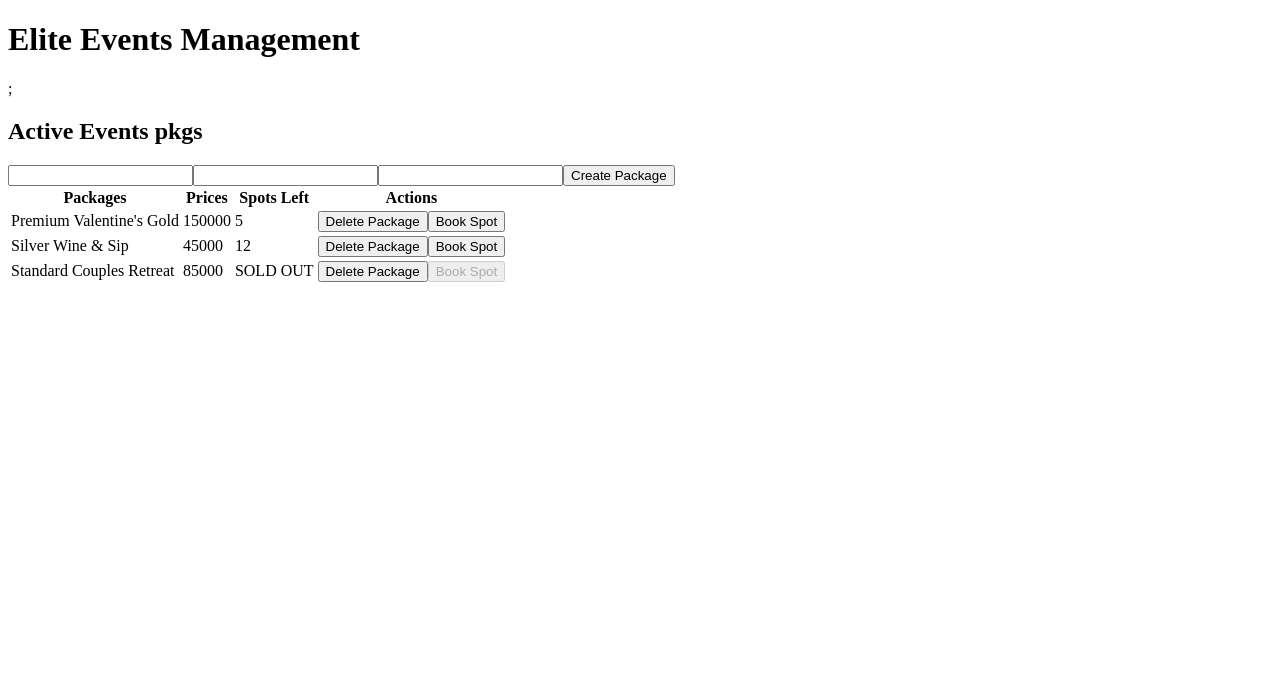
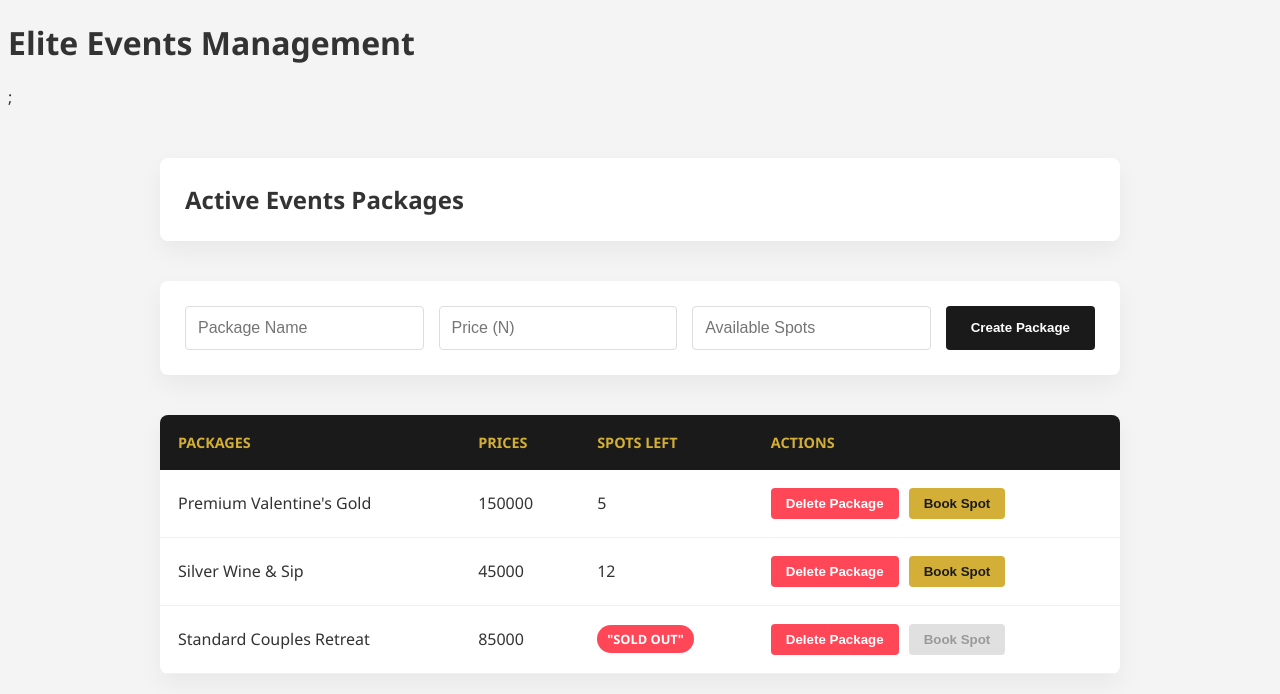
Before and after one commit to Abiy333/Elite-Events-Dashboard, a React (Vite) app: page / in a window 1280 px wide. Shown: the top 694 px of the page. Built offline with nearby package versions, Linux system fonts and the light colour scheme.

Commit message:
style: fix dashboard css

```diff
--- /dev/null
+++ b/src/components/EventDashboard.css
@@ -0,0 +1,145 @@
+/* EventDashboard.css */
+* {
+  box-sizing: border-box;
+}
+
+body {
+  background-color: #f4f4f4;
+  font-family: "Segoe UI", Tahoma, Geneva, Verdana, sans-serif;
+  color: #333;
+}
+
+.dashboard-wrapper {
+  max-width: 1000px;
+  margin: 50px auto;
+  padding: 0 20px;
+}
+
+.elite-title {
+  text-align: center;
+  color: #1a1a1a;
+  text-transform: uppercase;
+  letter-spacing: 3px;
+  margin-bottom: 40px;
+  border-bottom: 2px solid #d4af37; /* Gold accent */
+  padding-bottom: 10px;
+  display: inline-block;
+}
+
+/* Form Styling */
+.creation-engine {
+  display: flex;
+  flex-wrap: wrap;
+  gap: 15px;
+  background: white;
+  padding: 25px;
+  border-radius: 8px;
+  box-shadow: 0 10px 25px rgba(0, 0, 0, 0.05);
+  margin-bottom: 40px;
+}
+
+.input-premium {
+  flex: 1;
+  padding: 12px;
+  border: 1px solid #ddd;
+  border-radius: 4px;
+  font-size: 1rem;
+  outline: none;
+  transition: border-color 0.3s ease;
+}
+
+.input-premium:focus {
+  border-color: #d4af37;
+}
+
+.btn-create {
+  background: #1a1a1a;
+  color: white;
+  border: none;
+  padding: 12px 25px;
+  border-radius: 4px;
+  font-weight: bold;
+  cursor: pointer;
+  transition: background 0.3s ease;
+  white-space: nowrap;
+}
+
+.btn-create:hover {
+  background: #333;
+}
+
+/* Table Styling */
+.premium-table {
+  width: 100%;
+  border-collapse: collapse;
+  background: white;
+  box-shadow: 0 10px 25px rgba(0, 0, 0, 0.05);
+  border-radius: 8px;
+  overflow: hidden;
+}
+
+.premium-table th {
+  background: #1a1a1a;
+  color: #d4af37; /* Gold text on dark header */
+  padding: 18px;
+  text-align: left;
+  font-weight: 600;
+  text-transform: uppercase;
+  font-size: 0.9rem;
+}
+
+.premium-table td {
+  padding: 18px;
+  border-bottom: 1px solid #f0f0f0;
+  vertical-align: middle;
+}
+
+.premium-table tr:hover {
+  background-color: #fafafa;
+}
+
+/* Action Buttons & Badges */
+.btn-action {
+  padding: 8px 15px;
+  border: none;
+  border-radius: 4px;
+  font-weight: bold;
+  cursor: pointer;
+  margin-right: 10px;
+  transition: all 0.2s ease;
+}
+
+.btn-book {
+  background: #d4af37;
+  color: #1a1a1a;
+}
+
+.btn-book:hover:not(:disabled) {
+  background: #b5952f;
+}
+
+.btn-book:disabled {
+  background: #e0e0e0;
+  color: #999;
+  cursor: not-allowed;
+}
+
+.btn-delete {
+  background: #ff4757;
+  color: white;
+}
+
+.btn-delete:hover {
+  background: #ff1e34;
+}
+
+.badge-sold-out {
+  background: #ff4757;
+  color: white;
+  padding: 5px 10px;
+  border-radius: 20px;
+  font-size: 0.8rem;
+  font-weight: bold;
+  display: inline-block;
+  white-space: nowrap;
+}
--- a/src/components/EventDashboard.jsx
+++ b/src/components/EventDashboard.jsx
@@ -1,5 +1,6 @@
 import { useState, useEffect } from "react";
 import { eventPackages } from "../data/packages";
+import "./EventDashboard.css";
 
 export default function EventDashboard() {
   const [packages, setPackages] = useState(() => {
@@ -47,27 +48,37 @@ export default function EventDashboard() {
   }, [packages]);
 
   return (
-    <div>
-      <h2>Active Events pkgs</h2>
-      <form action="" onSubmit={addPackage}>
+    <div className="dashboard-wrapper">
+      <center>
+        <h2 className="creation-engine">Active Events Packages</h2>
+      </center>
+      <form action="" onSubmit={addPackage} className="creation-engine">
         <input
           type="text"
           onChange={(e) => setnewTitle(e.target.value)}
           value={newTitle}
+          placeholder="Package Name"
+          className="input-premium"
         />
         <input
           type="number"
           onChange={(e) => setnewPrice(e.target.value)}
           value={newPrice}
+          placeholder="Price (N)"
+          className="input-premium"
         />
         <input
           type="number"
           onChange={(e) => setnewSpots(e.target.value)}
           value={newSpots}
+          placeholder="Available Spots"
+          className="input-premium"
         />
-        <button>Create Package</button>
+        <button type="submit" className="btn-create">
+          Create Package
+        </button>
       </form>
-      <table>
+      <table className="premium-table">
         <thead>
           <tr>
             <th>Packages</th>
@@ -82,15 +93,23 @@ export default function EventDashboard() {
               <td>{pkg.title}</td>
               <td>{pkg.price}</td>
               <td>
-                {pkg.availableSpots > 0 ? pkg.availableSpots : "SOLD OUT"}
+                {pkg.availableSpots > 0 ? (
+                  pkg.availableSpots
+                ) : (
+                  <span className="badge-sold-out"> "SOLD OUT" </span>
+                )}
               </td>
               <td>
-                <button onClick={() => deletePkg(pkg.id)}>
+                <button
+                  onClick={() => deletePkg(pkg.id)}
+                  className="btn-delete btn-action"
+                >
                   Delete Package
                 </button>
                 <button
                   onClick={() => bookSpot(pkg.id)}
                   disabled={pkg.availableSpots === 0}
+                  className="btn-book btn-action"
                 >
                   Book Spot
                 </button>
```
